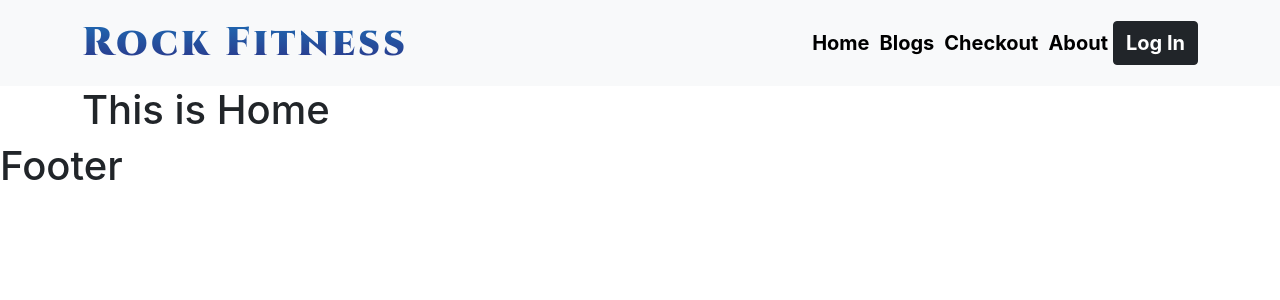
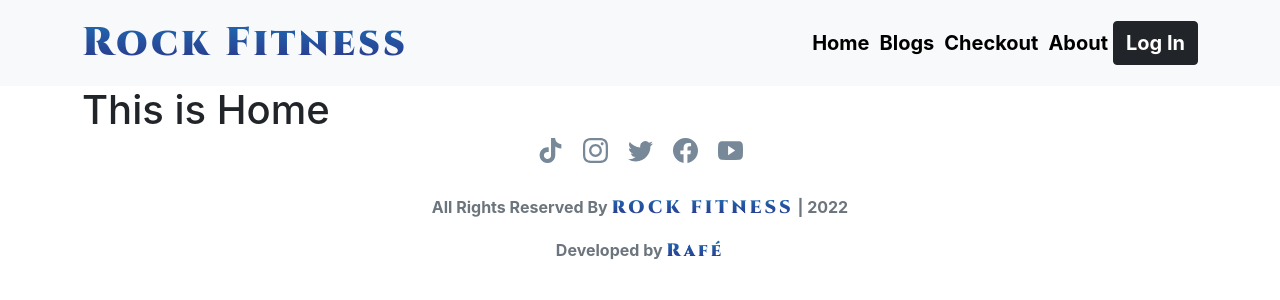
Before and after one commit to nurmdrafi/independent-service-provider, a React (Create React App) app: page / in a window 1280 px wide. Shown: the top 300 px of the page. Built offline with nearby package versions, Linux system fonts and the light colour scheme; no server answers.

Commit message:
footer style added

```diff
--- a/package.json
+++ b/package.json
@@ -12,6 +12,7 @@
     "react-bootstrap": "^2.2.3",
     "react-dom": "^18.0.0",
     "react-firebase-hooks": "^5.0.3",
+    "react-icons": "^4.3.1",
     "react-router-dom": "^6.3.0",
     "react-scripts": "5.0.1",
     "react-toastify": "^8.2.0",
--- /dev/null
+++ b/src/components/Footer/Footer.css
@@ -0,0 +1,33 @@
+.footer{
+    height: 100px;
+}
+.social-links a{
+    color: lightslategray;
+    font-size: 25px;
+    margin: 10px;
+}
+.social-links a:nth-child(1):hover{
+    color: #ee1d52;
+    font-size: 27px;
+    margin-bottom: 5px;
+}
+.social-links a:nth-child(2):hover{
+    color:  #962fbf;;
+    font-size: 27px;
+    margin-bottom: 5px;
+}
+.social-links a:nth-child(3):hover{
+    color: #00acee;
+    font-size: 27px;
+    margin-bottom: 5px;
+}
+.social-links a:nth-child(4):hover{
+    color:#3b5998;
+    font-size: 27px;
+    margin-bottom: 5px;
+}
+.social-links a:nth-child(5):hover{
+    color:#c4302b;
+    font-size: 27px;
+    margin-bottom: 5px;
+}
--- a/src/components/Footer/Footer.js
+++ b/src/components/Footer/Footer.js
@@ -1,11 +1,51 @@
-import React from 'react';
+import React from "react";
+import "./Footer.css";
+import {  BsTwitter, BsFacebook } from "react-icons/bs";
+import { SiTiktok, SiInstagram } from "react-icons/si";
+import { IoLogoYoutube } from "react-icons/io";
 
 const Footer = () => {
-    return (
-        <div>
-            <h1>Footer</h1>
-        </div>
-    );
+  return (
+    <div className="container footer d-flex flex-column justify-content-center mt-auto mb-2">
+      <div className="social-links d-flex justify-content-center my-3">
+        <a target="blank" href="https://www.tiktok.com/@therock">
+          <SiTiktok></SiTiktok>
+        </a>
+        <a target="blank" href="https://www.instagram.com/therock/">
+          <SiInstagram></SiInstagram>
+        </a>
+        <a target="blank" href="https://twitter.com/therock/?lang=en">
+          <BsTwitter></BsTwitter>
+        </a>
+        <a target="blank" href="https://www.facebook.com/DwayneJohnson">
+          <BsFacebook></BsFacebook>
+        </a>
+        <a target="blank" href="https://www.youtube.com/c/therock/videos">
+          <IoLogoYoutube></IoLogoYoutube>
+        </a>
+      </div>
+      <div className="text-center text-muted fw-bold">
+        <p>
+          All Rights Reserved By{" "}
+          <span className="brand" style={{ fontSize: "18px" }}>
+            ROCK FITNESS
+          </span>{" "}
+          | {new Date().getFullYear()}
+        </p>
+        <p>
+          Developed by{" "}
+          <a
+            target="blank"
+            href="https://www.linkedin.com/in/nurmdrafi/"
+            className="brand"
+            style={{ fontSize: "18px" }}
+          >
+            Rafé
+          </a>
+        </p>
+      </div>
+    </div>
+  );
 };
 
 export default Footer;
--- a/src/components/Header/Header.css
+++ b/src/components/Header/Header.css
@@ -1,10 +1,11 @@
-.website-name {
-    font-size: 40px;
-    font-weight: 900;
-    letter-spacing: 3px;
-    font-family: 'Cinzel', serif;
+.brand {
+  font-size: 40px;
+  font-weight: 900;
+  letter-spacing: 3px;
+  font-family: "Cinzel", serif;
   text-decoration: none;
   background: -webkit-linear-gradient(#1d71b8, #2d2e83);
   -webkit-background-clip: text;
   -webkit-text-fill-color: transparent;
+  cursor: pointer;
 }
--- a/src/components/Header/Header.js
+++ b/src/components/Header/Header.js
@@ -14,7 +14,7 @@ const Header = () => {
     <Navbar bg="light" expand="lg">
       <Container>
         <Navbar.Brand>
-          <Link to="/home" className="website-name">Rock Fitness</Link>
+          <Link to="/home" className="brand">Rock Fitness</Link>
           </Navbar.Brand>
         <Navbar.Toggle aria-controls="basic-navbar-nav" />
         <Navbar.Collapse id="basic-navbar-nav">
```
Also changed, not shown: 2 other files (tests, documents, lock files or other folders).
